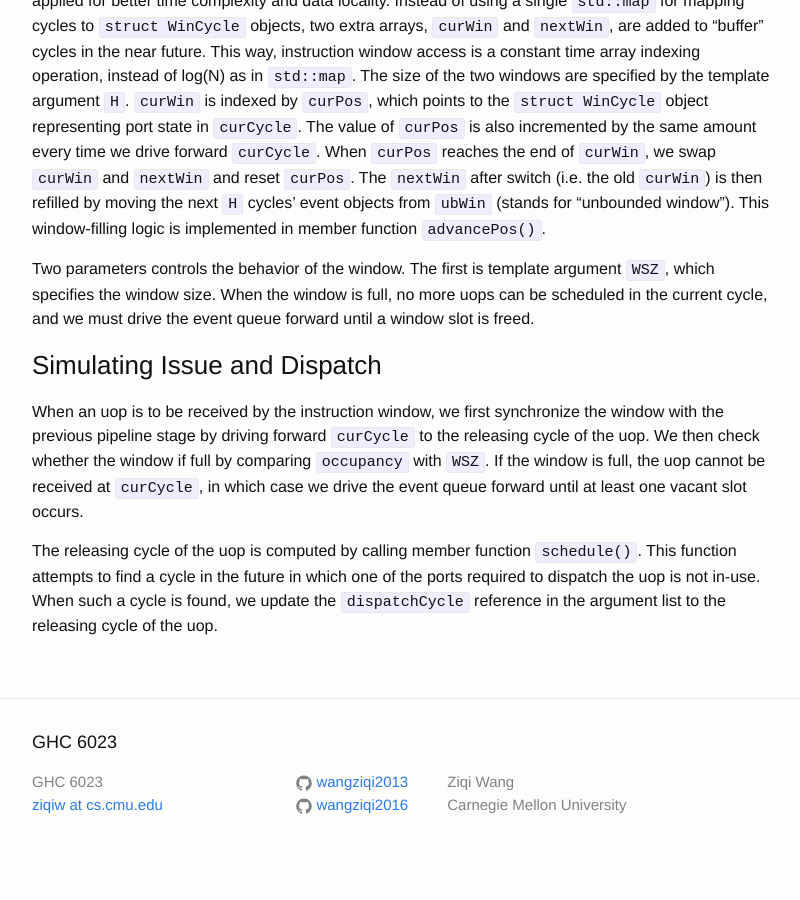
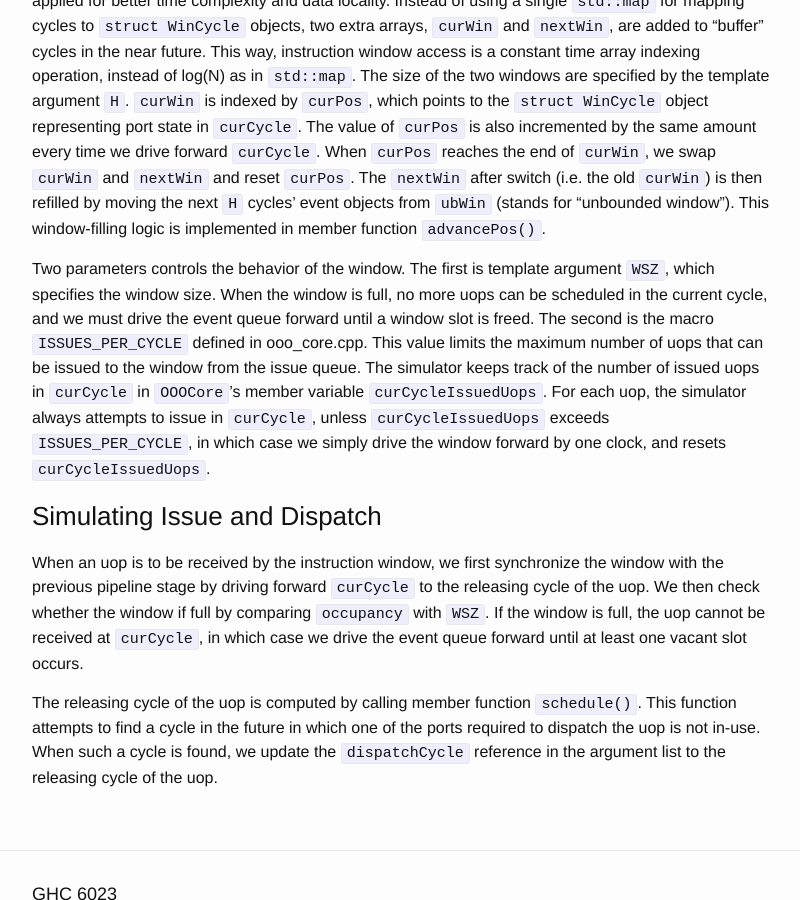
Before and after one commit to wangziqi2013/wangziqi2013.github.io, a Jekyll site: the page built from _posts/2019-12-31-zsim-microarch.markdown, in a window 1280 px wide and 900 px high, scrolled down 15184 px. Shown: the whole window, without its empty margins (238-1038 px from the left). Built offline with Jekyll 4.4.1, drawn with Linux system fonts in a browser that asks for light colours; before the commit the page ends 16060 px from its top, so only the background shows below that.

Commit message:
Adding ISSUES_PER_CYCLE

```diff
--- a/_posts/2019-12-31-zsim-microarch.markdown
+++ b/_posts/2019-12-31-zsim-microarch.markdown
@@ -552,7 +552,11 @@ forward `curCycle`. When `curPos` reaches the end of `curWin`, we swap `curWin`
 
 Two parameters controls the behavior of the window. The first is template argument `WSZ`, which specifies the window
 size. When the window is full, no more uops can be scheduled in the current cycle, and we must drive the event queue
-forward until a window slot is freed.
+forward until a window slot is freed. The second is the macro `ISSUES_PER_CYCLE` defined in ooo\_core.cpp. This value
+limits the maximum number of uops that can be issued to the window from the issue queue. The simulator keeps track of
+the number of issued uops in `curCycle` in `OOOCore`'s member variable `curCycleIssuedUops`. For each uop, the simulator
+always attempts to issue in `curCycle`, unless `curCycleIssuedUops` exceeds `ISSUES_PER_CYCLE`, in which case we simply
+drive the window forward by one clock, and resets `curCycleIssuedUops`.
 
 ### Simulating Issue and Dispatch
 
```
